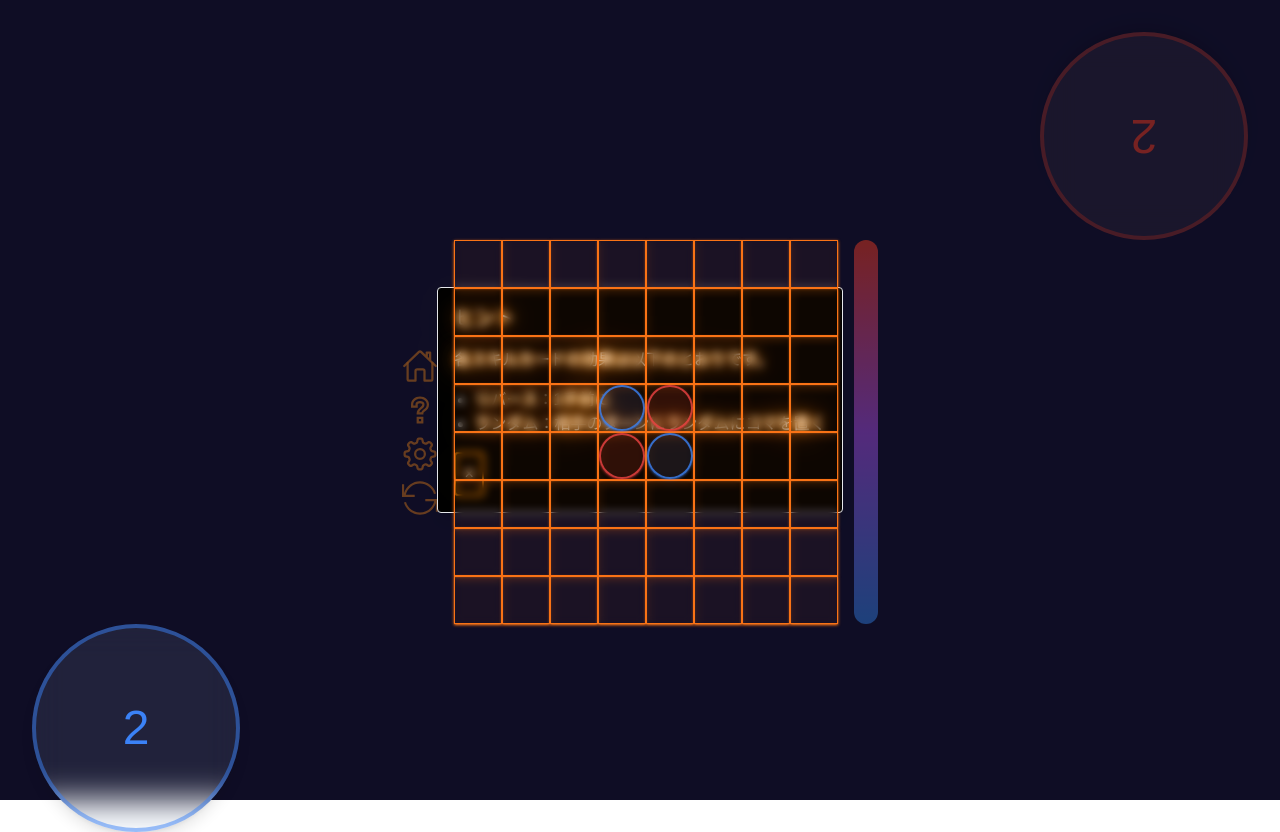
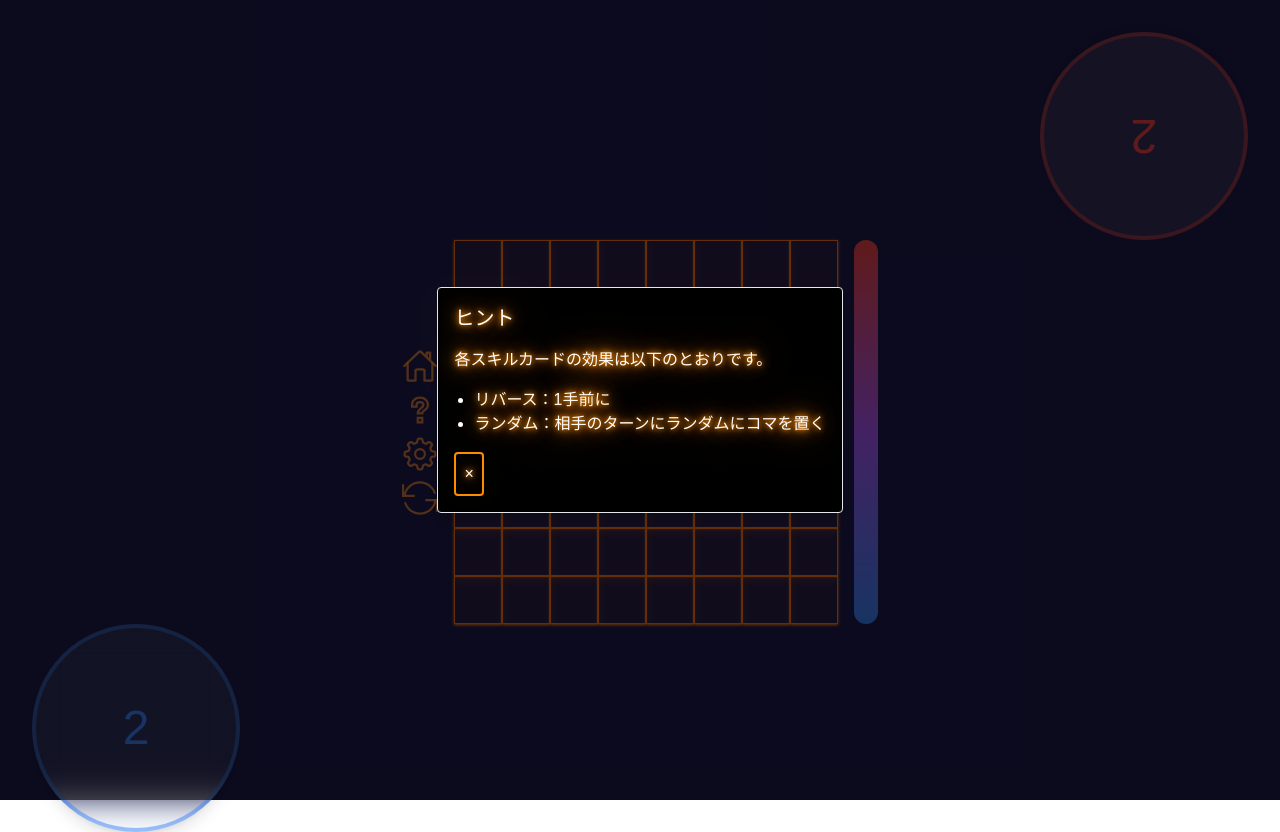
Before and after one commit to silenvx/reversi, a React (Vite) app in the folder app/: page /reversi/ in a window 1280 px wide. Both pictures are taken after a click on the button 420 px from the left and 410 px from the top of the page. Built offline with nearby package versions, Linux system fonts and the light colour scheme; the HTML template or start-up script is replaced by a standard one.

Commit message:
fix: hintはmenuModalを使うように修正

```diff
--- a/app/src/components/features/hint/Hint.tsx
+++ b/app/src/components/features/hint/HintPresenter.tsx
@@ -1,8 +1,10 @@
-export function Hint({
-  handleClickCloseHint,
-}: {
-  handleClickCloseHint: () => void;
-}) {
+import { MenuModal } from "@/components/features/menu/MenuModal";
+
+type HintPresenterProps = {
+  handleClickClose: () => void;
+};
+
+export function HintPresenter({ handleClickClose }: HintPresenterProps) {
   const neonText = {
     color: "#FFFFFF",
     textShadow:
@@ -18,7 +20,7 @@
   };
 
   return (
-    <div className="hint-container fixed inset-0 flex items-center justify-center bg-black bg-opacity-50">
+    <MenuModal handleClickClose={handleClickClose}>
       <div
         className="hint-box rounded border bg-black p-4 shadow-lg"
         style={neonText}
@@ -33,13 +35,13 @@
         </ul>
         <button
           className="hint-close-button rounded p-2"
-          onClick={handleClickCloseHint}
+          onClick={handleClickClose}
           style={neonButton}
           type="button"
         >
           <p style={neonText}>×</p>
         </button>
       </div>
-    </div>
+    </MenuModal>
   );
 }
--- a/app/src/components/features/menu/MenuModal.tsx
+++ b/app/src/components/features/menu/MenuModal.tsx
@@ -41,7 +41,6 @@
         tabIndex={-1}
         onKeyDown={handleKeyDown}
         onClick={(e) => e.stopPropagation()}
-        className="flex h-auto max-h-screen w-full cursor-default flex-col gap-5 rounded-md bg-white p-10 shadow-md"
       >
         {children}
       </div>
--- a/app/src/components/features/menu/MenuPresenter.tsx
+++ b/app/src/components/features/menu/MenuPresenter.tsx
@@ -4,7 +4,7 @@
 import { TfiReload } from "react-icons/tfi";
 
 import SkillToggleButton from "@/components/features/board/ui/skillToggle";
-import { Hint } from "@/components/features/hint/Hint";
+import { HintPresenter } from "@/components/features/hint/HintPresenter";
 import { MenuModal } from "@/components/features/menu/MenuModal";
 import { Disc } from "@/domains/reversi/const";
 import { ReversiGameType } from "@/hooks/reversiGame";
@@ -42,6 +42,7 @@
       </div>
       {modalOpenSetting && (
         <MenuModal handleClickClose={handleClickClose}>
+          <div className="flex h-auto max-h-screen w-full cursor-default flex-col gap-5 rounded-md bg-white p-10 shadow-md">
             <button
               className="rounded border border-black p-2"
               type="button"
@@ -51,9 +52,12 @@
             </button>
             <SkillToggleButton user={Disc.white} skillName="highlight" />
             <SkillToggleButton user={Disc.black} skillName="highlight" />
+          </div>
         </MenuModal>
       )}
-      {modalOpenHint && <Hint handleClickCloseHint={handleClickCloseHint} />}
+      {modalOpenHint && (
+        <HintPresenter handleClickClose={handleClickCloseHint} />
+      )}
     </>
   );
 }
```
Lines whose indentation alone changed are shown as unchanged.
